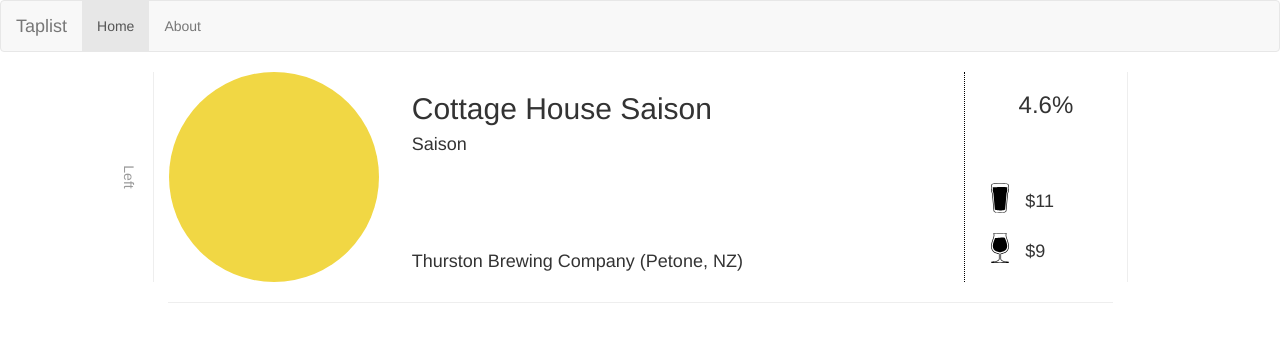
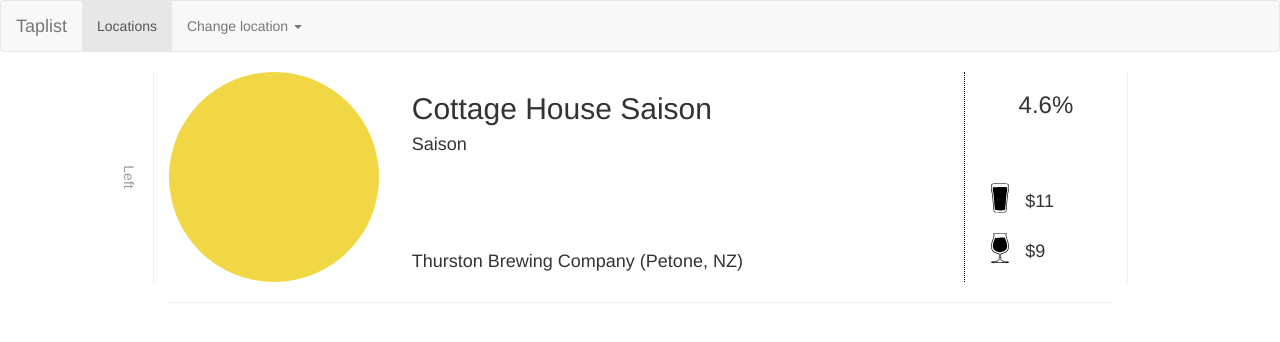
Before and after one commit to CapitalD/Taplist, a Flask app: template app/templates/index.html in a window 1280 px wide. Shown: the top 342 px of the page. Run offline with Flask 2, Linux system fonts and the light colour scheme; the template is opened without the code that fills it, so the values that code supplies are empty; parts of the project's set-up code (start-up, migrations or seed data) failed here and were passed over; some libraries are stand-ins or nearby versions.

Commit message:
Added ability to change location, and added location dropdown in header

```diff
--- a/app/templates/layout.html
+++ b/app/templates/layout.html
@@ -27,8 +27,15 @@
 
         <div class="collapse navbar-collapse" id="hamburger-content">
           <ul class="nav navbar-nav">
-            <li class="active"><a href="/">Home <span class="sr-only">(current)</span></a></li>
-            <li><a href="#about">About</a></li>
+            <li class="active"><a href="/">Locations <span class="sr-only">(current)</span></a></li>
+            <li class="dropdown">
+              <a href="#" class="dropdown-toggle" data-toggle="dropdown" role="button" aria-haspopup="true" aria-expanded="false">Change location <span class="caret"></span></a>
+              <ul class="dropdown-menu">
+                {% for l in all_locations %}
+                  <li><a href="{{ url_for('view_location', id=l.id)}}">{{l.name}}</a></li>
+                {% endfor %}
+              </ul>
+            </li>
           </ul>
 
         </div>
```
Also changed, not shown: app/views.py (+7 -2 lines).
